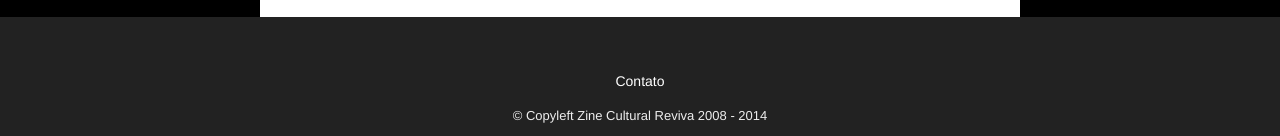
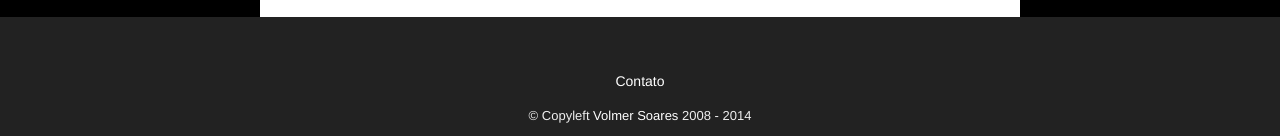
Before and after one commit to volmer/reviva, a Jekyll site: the page built from index.html, in a window 1280 px wide and 900 px high, scrolled down 1926 px. Shown: the part 761-897 px from the top of the window. Built offline with Jekyll 4.4.1, drawn with Linux system fonts in a browser that asks for light colours; some web fonts are replaced; Markdown is read by kramdown in place of the engine named in the settings; comment, search, counter and statistics services are not loaded.

Commit message:
Update footer info.

```diff
--- a/_includes/footer.html
+++ b/_includes/footer.html
@@ -5,7 +5,7 @@
     </p>
 
     <p class="copyleft">
-      &copy; Copyleft Zine Cultural Reviva 2008 - 2014
+      &copy; Copyleft <a href="http://volmerius.com" target="_blank">Volmer Soares</a> 2008 - {{ site.time | date: '%Y' }}
     </p>
   </div>
 </footer>
```
